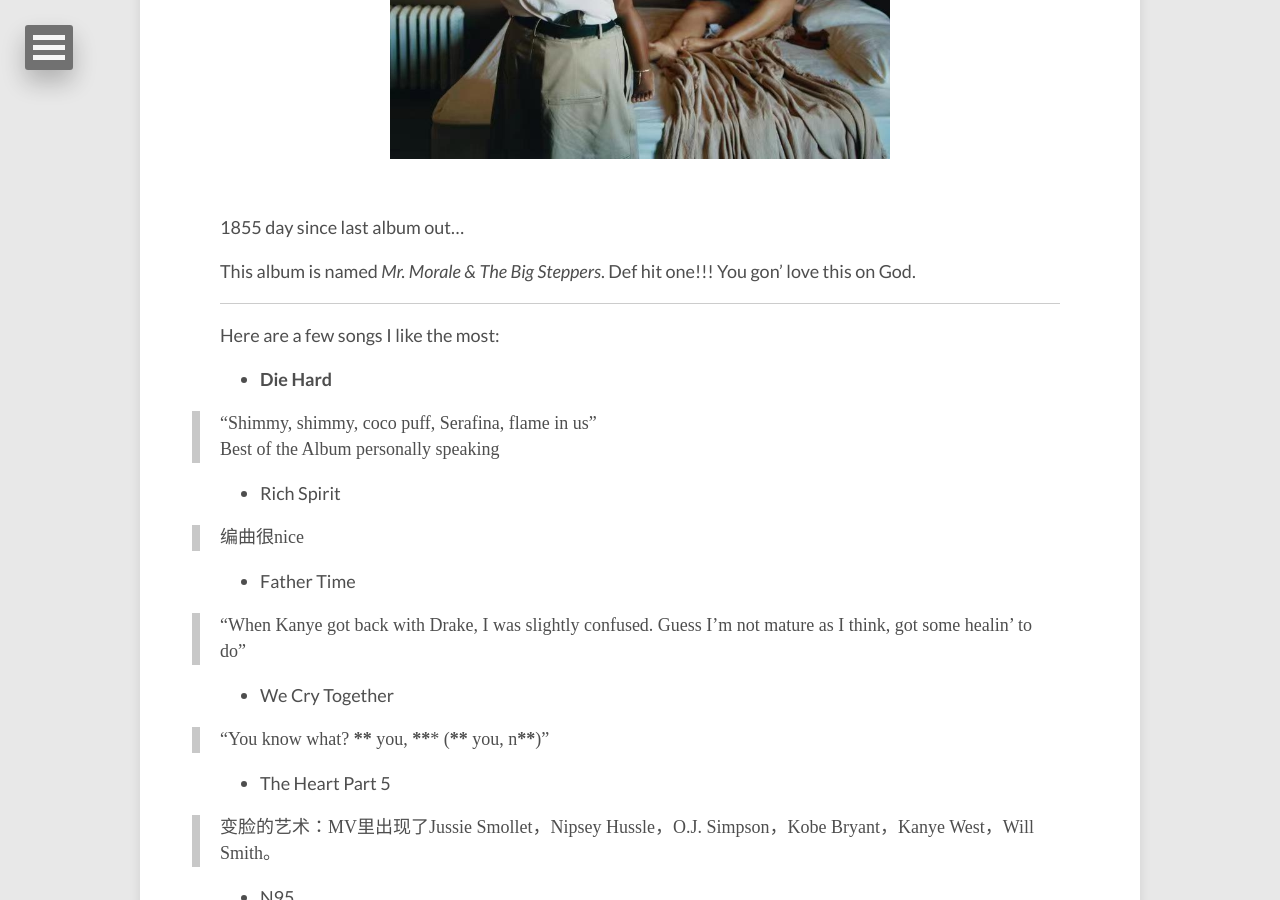
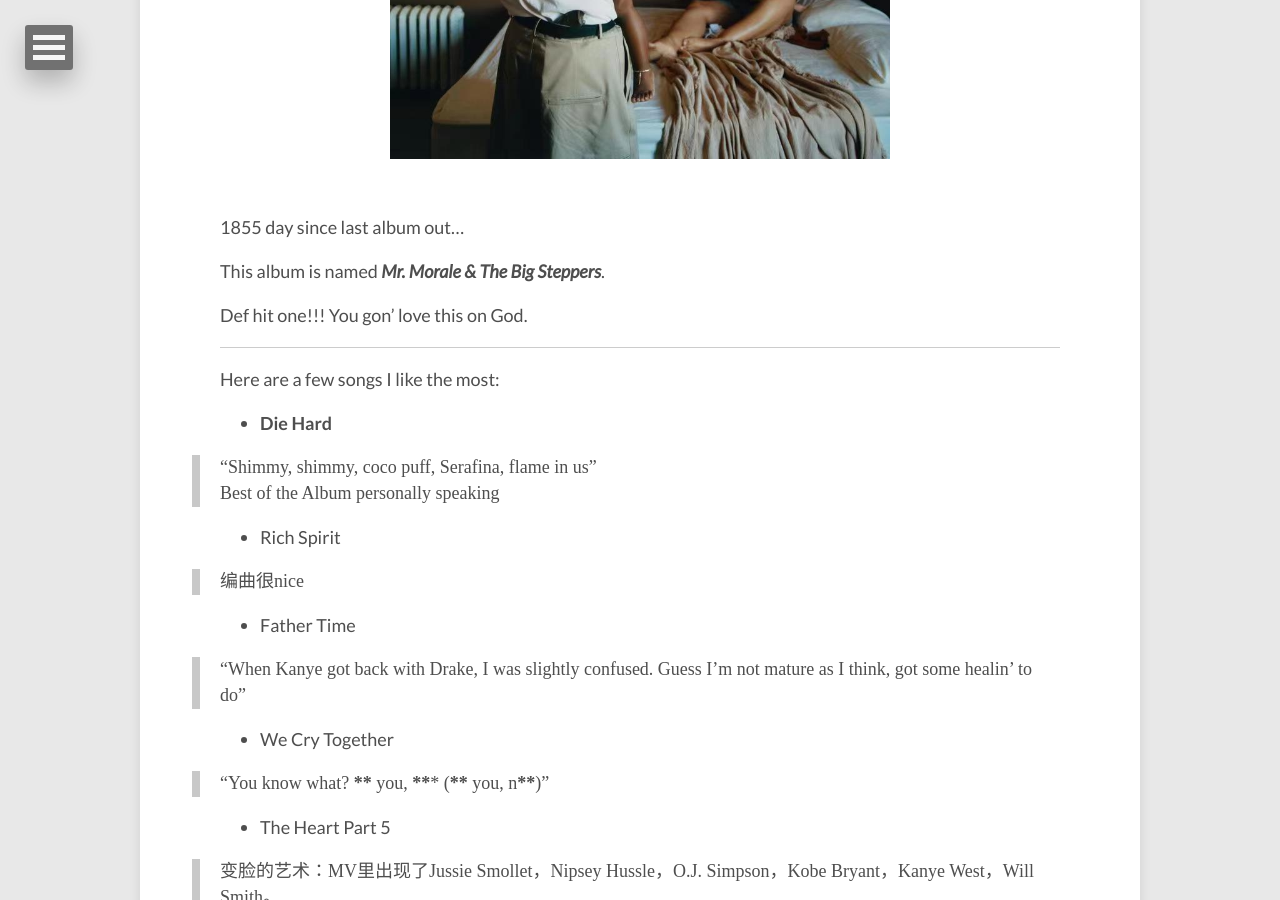
Before and after one commit to lucameng/lucameng.github.io, a Jekyll site: the page built from _posts/2022-05-20-kendrick-lamar.md, in a window 1280 px wide and 900 px high, scrolled down 1183 px. Built offline with Jekyll 4.4.1, drawn with Linux system fonts in a browser that asks for light colours.

```diff
--- a/_posts/2022-05-20-kendrick-lamar.md
+++ b/_posts/2022-05-20-kendrick-lamar.md
@@ -25,7 +25,9 @@ ___
 
 1855 day since last album out...
 
-This album is named *Mr. Morale & The Big Steppers*. Def hit one!!! You gon' love this on God.
+This album is named ***Mr. Morale & The Big Steppers***.
+
+Def hit one!!! You gon' love this on God.
 
 ___
 
```
